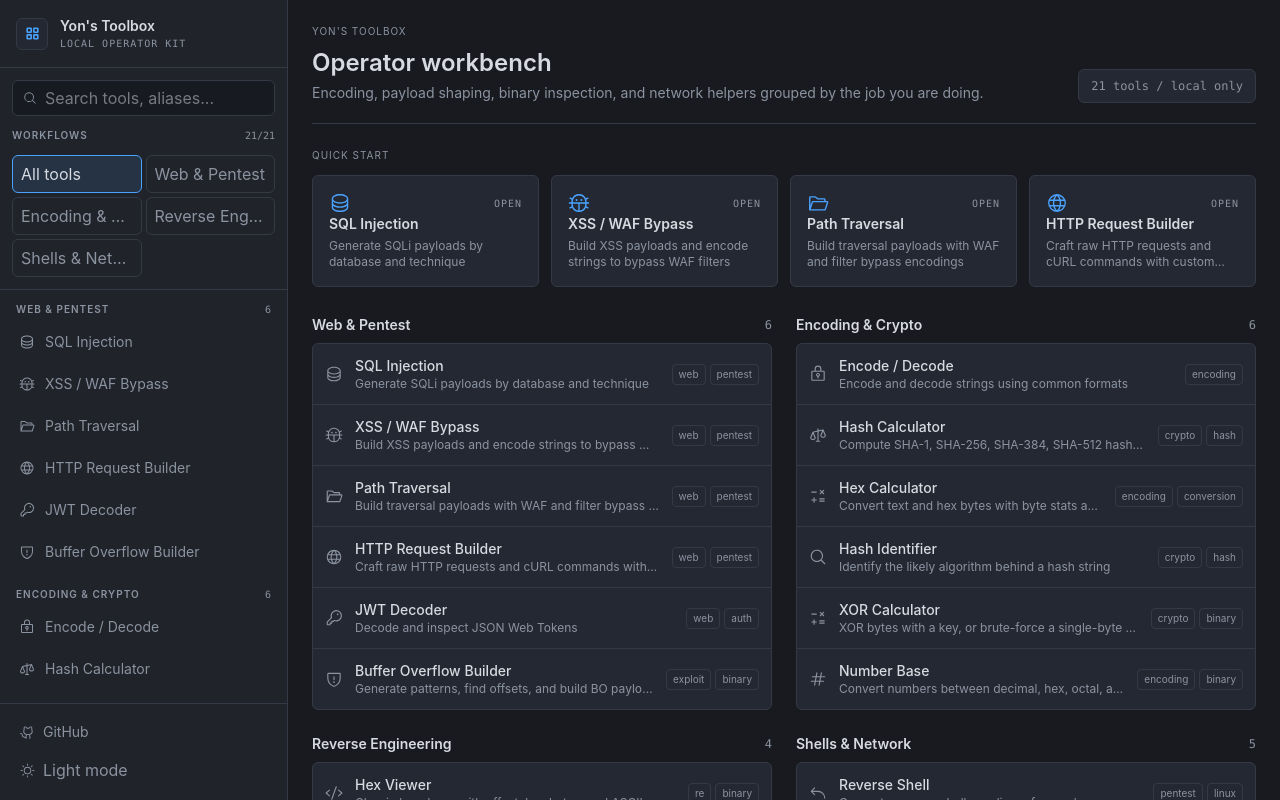
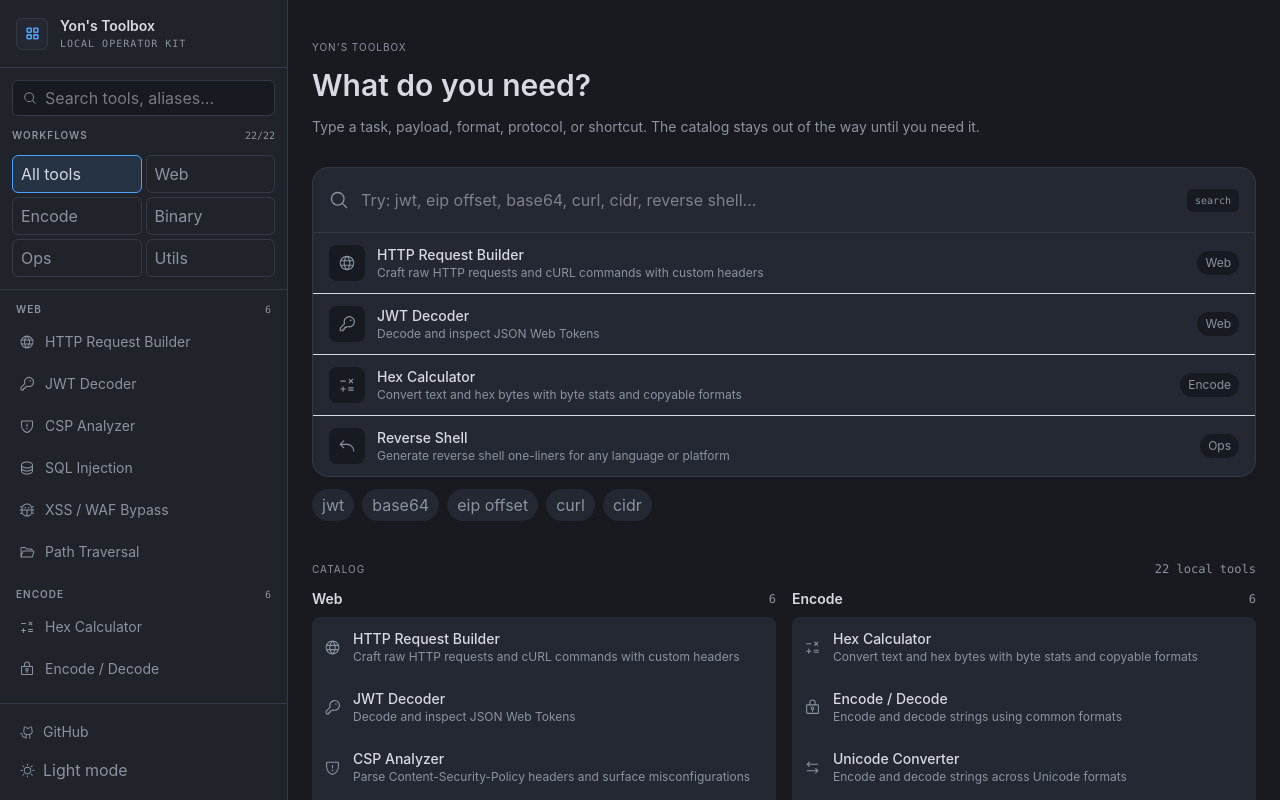
Before and after one commit to YonLiud/web-re-toolbox, a React (Vite) app: page / in a window 1280 px wide. Built offline with nearby package versions, Linux system fonts and the light colour scheme.

Commit message:
Refine toolbox catalog search

```diff
--- a/src/pages/Home.tsx
+++ b/src/pages/Home.tsx
@@ -1,82 +1,118 @@
+import { useMemo, useState } from 'react'
 import { Link } from 'react-router-dom'
+import { MagnifyingGlass } from '@phosphor-icons/react'
 import { toolGroups, tools } from '../tools/registry'
+import { searchTools } from '../tools/search'
 
 export function Home() {
-  const featured = tools.slice(0, 4)
+  const [query, setQuery] = useState('')
+  const featured = tools.filter(tool =>
+    ['hex-calculator', 'http-request', 'jwt-decoder', 'reverse-shell'].includes(tool.meta.slug)
+  )
+  const searchResults = useMemo(() => searchTools(query).slice(0, query.trim() ? 8 : 5), [query])
+  const groupedResults = useMemo(() => {
+    if (query.trim()) return searchResults
+    return featured.map(tool => ({
+      tool,
+      group: toolGroups.find(group => group.tools.includes(tool))?.name ?? '',
+      aliases: [],
+    }))
+  }, [featured, query, searchResults])
 
   return (
-    <div className="min-h-full bg-vs-bg p-6 text-vs-text">
-      <div className="mb-6 border-b border-vs-border pb-5">
+    <div className="min-h-full bg-vs-bg px-6 py-10 pb-14 text-vs-text">
+      <div className="mx-auto w-full max-w-5xl">
+        <section className="mb-10">
           <p className="text-[10px] uppercase tracking-widest text-vs-muted">Yon&apos;s Toolbox</p>
-        <div className="mt-2 flex flex-wrap items-end justify-between gap-4">
-          <div>
-            <h1 className="text-2xl font-semibold">Operator workbench</h1>
-            <p className="mt-1 max-w-2xl text-sm text-vs-muted">
-              Encoding, payload shaping, binary inspection, and network helpers grouped by the job you are doing.
+          <h1 className="mt-3 max-w-2xl text-3xl font-semibold tracking-normal">What do you need?</h1>
+          <p className="mt-3 max-w-2xl text-sm leading-6 text-vs-muted">
+            Type a task, payload, format, protocol, or shortcut. The catalog stays out of the way until you need it.
           </p>
+
+          <div className="mt-7 overflow-hidden rounded-2xl border border-vs-border bg-vs-panel">
+            <div className="flex items-center gap-3 border-b border-vs-border px-4 py-3">
+              <MagnifyingGlass size={20} className="shrink-0 text-vs-muted" />
+              <input
+                autoFocus
+                value={query}
+                onChange={event => setQuery(event.target.value)}
+                placeholder="Try: jwt, eip offset, base64, curl, cidr, reverse shell..."
+                className="h-10 w-full bg-transparent text-base text-vs-text outline-none placeholder:text-vs-muted"
+              />
+              <span className="hidden rounded-md bg-vs-input px-2 py-1 font-mono text-[10px] text-vs-muted sm:block">
+                search
+              </span>
             </div>
-          <div className="rounded-md border border-vs-border bg-vs-panel px-3 py-2 font-mono text-xs text-vs-muted">
-            {tools.length} tools / local only
+
+            <div className="divide-y divide-vs-border">
+              {groupedResults.map(({ tool, group }) => {
+                const Icon = tool.meta.icon
+                return (
+                  <Link
+                    key={tool.meta.slug}
+                    to={`/${tool.meta.slug}`}
+                    className="group flex items-center gap-3 px-4 py-3 transition-colors hover:bg-vs-hover"
+                  >
+                    <span className="grid size-9 shrink-0 place-items-center rounded-lg bg-vs-input text-vs-muted group-hover:text-vs-accent">
+                      <Icon size={18} />
+                    </span>
+                    <span className="min-w-0 flex-1">
+                      <span className="block truncate text-sm font-medium text-vs-text">{tool.meta.name}</span>
+                      <span className="block truncate text-xs text-vs-muted">{tool.meta.description}</span>
+                    </span>
+                    <span className="hidden rounded-full bg-vs-input px-2 py-1 text-xs text-vs-muted sm:block">
+                      {group}
+                    </span>
+                  </Link>
+                )
+              })}
+              {groupedResults.length === 0 && (
+                <div className="px-4 py-8 text-center text-sm text-vs-muted">
+                  No matching tools.
                 </div>
+              )}
             </div>
           </div>
 
-      <section className="mb-7">
-        <div className="mb-3 flex items-center justify-between">
-          <p className="text-[10px] uppercase tracking-widest text-vs-muted">Quick start</p>
-        </div>
-        <div className="grid gap-3 sm:grid-cols-2 xl:grid-cols-4">
-          {featured.map(({ meta }) => {
-            const Icon = meta.icon
-            return (
-              <Link
-                key={meta.slug}
-                to={`/${meta.slug}`}
-                className="group flex min-h-28 flex-col justify-between rounded-md border border-vs-border bg-vs-panel p-4 transition-colors hover:border-vs-accent hover:bg-vs-hover"
+          <div className="mt-3 flex flex-wrap gap-2">
+            {['jwt', 'base64', 'eip offset', 'curl', 'cidr'].map(example => (
+              <button
+                key={example}
+                type="button"
+                onClick={() => setQuery(example)}
+                className="rounded-full bg-vs-panel px-2.5 py-1 text-xs text-vs-muted transition-colors hover:bg-vs-hover hover:text-vs-text"
               >
-                <div className="flex items-center justify-between gap-3">
-                  <Icon size={22} className="text-vs-accent" />
-                  <span className="font-mono text-[10px] uppercase tracking-widest text-vs-muted group-hover:text-vs-text">
-                    open
-                  </span>
-                </div>
-                <div>
-                  <p className="text-sm font-semibold">{meta.name}</p>
-                  <p className="mt-1 line-clamp-2 text-xs text-vs-muted">{meta.description}</p>
-                </div>
-              </Link>
-            )
-          })}
+                {example}
+              </button>
+            ))}
           </div>
         </section>
 
-      <div className="grid gap-6 xl:grid-cols-2">
+        <section>
+          <div className="mb-3 flex items-center justify-between">
+            <p className="text-[10px] uppercase tracking-widest text-vs-muted">Catalog</p>
+            <span className="font-mono text-xs text-vs-muted">{tools.length} local tools</span>
+          </div>
+          <div className="grid gap-4 xl:grid-cols-2">
           {toolGroups.map(group => (
             <section key={group.name} className="min-w-0">
               <div className="mb-2 flex items-center justify-between">
                 <h2 className="text-sm font-semibold">{group.name}</h2>
                 <span className="font-mono text-xs text-vs-muted">{group.tools.length}</span>
               </div>
-            <div className="overflow-hidden rounded-md border border-vs-border bg-vs-panel">
+              <div className="overflow-hidden rounded-lg bg-vs-panel">
                 {group.tools.map(({ meta }) => {
                   const Icon = meta.icon
                   return (
                     <Link
                       key={meta.slug}
                       to={`/${meta.slug}`}
-                    className="flex items-center gap-3 border-b border-vs-border px-3 py-3 transition-colors last:border-b-0 hover:bg-vs-hover"
+                      className="flex items-center gap-3 px-3 py-3 transition-colors hover:bg-vs-hover"
                     >
-                    <Icon size={18} className="shrink-0 text-vs-muted" />
+                      <Icon size={17} className="shrink-0 text-vs-muted" />
                       <div className="min-w-0 flex-1">
                         <p className="truncate text-sm font-medium">{meta.name}</p>
                         <p className="truncate text-xs text-vs-muted">{meta.description}</p>
-                    </div>
-                    <div className="hidden shrink-0 flex-wrap justify-end gap-1 sm:flex">
-                      {meta.tags.slice(0, 2).map(tag => (
-                        <span key={tag} className="rounded border border-vs-border px-1.5 py-0.5 text-[10px] text-vs-muted">
-                          {tag}
-                        </span>
-                      ))}
                       </div>
                     </Link>
                   )
@@ -85,6 +121,8 @@ export function Home() {
             </section>
           ))}
           </div>
+        </section>
+      </div>
     </div>
   )
 }
--- a/src/tools/registry.ts
+++ b/src/tools/registry.ts
@@ -13,6 +13,7 @@ import BitwiseCalculator from './bitwise-calculator'
 import RegexTester from './regex-tester'
 import HexViewer from './hex-viewer'
 import HexCalculator from './hex-calculator'
+import CSPAnalyzer from './csp-analyzer'
 import PathTraversal from './path-traversal'
 import XSSEncoder from './xss-encoder'
 import HttpRequest from './http-request'
@@ -28,20 +29,24 @@ export interface ToolGroup {
 
 export const toolGroups: ToolGroup[] = [
   {
-    name: 'Web & Pentest',
-    tools: [SQLi, XSSEncoder, PathTraversal, HttpRequest, JWTDecoder, BufferOverflow],
+    name: 'Web',
+    tools: [HttpRequest, JWTDecoder, CSPAnalyzer, SQLi, XSSEncoder, PathTraversal],
   },
   {
-    name: 'Encoding & Crypto',
-    tools: [EncodeDecode, HashCalculator, HexCalculator, HashIdentifier, XORCalculator, NumberBase],
+    name: 'Encode',
+    tools: [HexCalculator, EncodeDecode, StringConverter, NumberBase, HashCalculator, HashIdentifier],
   },
   {
-    name: 'Reverse Engineering',
-    tools: [HexViewer, StringTable, StringConverter, BitwiseCalculator],
+    name: 'Binary',
+    tools: [HexViewer, XORCalculator, BitwiseCalculator, BufferOverflow, StringTable],
   },
   {
-    name: 'Shells & Network',
-    tools: [ReverseShell, ShellUpgrade, IPSubnet, UnixPermissions, RegexTester],
+    name: 'Ops',
+    tools: [ReverseShell, ShellUpgrade, IPSubnet],
+  },
+  {
+    name: 'Utils',
+    tools: [RegexTester, UnixPermissions],
   },
 ]
 
--- /dev/null
+++ b/src/tools/search.ts
@@ -0,0 +1,61 @@
+import Fuse from 'fuse.js'
+import { toolGroups } from './registry'
+import type { Tool } from './types'
+
+export interface SearchDoc {
+  tool: Tool
+  group: string
+  aliases: string[]
+}
+
+export const SEARCH_ALIASES: Record<string, string[]> = {
+  'jwt-decoder': ['jwt', 'token', 'bearer', 'claims', 'auth', 'json web token'],
+  'encode-decode': ['base64', 'urlencode', 'urldecode', 'percent encode', 'decode', 'encode'],
+  'hex-calculator': ['hex', 'bytes', 'ascii', 'utf8', 'utf-8', 'decimal', 'binary', 'byte inspector'],
+  'hex-viewer': ['hexdump', 'hex dump', 'offset', 'ascii panel', 'binary view'],
+  'buffer-overflow': ['bo', 'bof', 'overflow', 'eip', 'rip', 'offset', 'cyclic', 'pattern', 'shellcode', 'nop'],
+  'reverse-shell': ['rev shell', 'revshell', 'listener', 'netcat', 'nc', 'payload'],
+  'shell-upgrade': ['tty', 'pty', 'stty', 'interactive shell', 'upgrade shell', 'rlwrap', 'socat'],
+  'ip-subnet': ['cidr', 'subnet', 'mask', 'netmask', 'network', 'broadcast', 'hosts'],
+  'http-request': ['curl', 'raw http', 'headers', 'request', 'method', 'body'],
+  'xss-encoder': ['xss', 'waf', 'bypass', 'html encode', 'javascript', 'payload'],
+  'path-traversal': ['lfi', 'rfi', 'directory traversal', 'dot dot slash', 'etc passwd'],
+  sqli: ['sql', 'sql injection', 'union', 'blind', 'time based', 'database'],
+  'hash-calculator': ['sha', 'sha256', 'sha1', 'digest', 'crypto hash'],
+  'hash-identifier': ['identify hash', 'md5', 'ntlm', 'bcrypt', 'argon2'],
+  'xor-calculator': ['xor', 'single byte', 'bruteforce', 'brute force', 'key'],
+  'number-base': ['base convert', 'decimal', 'hexadecimal', 'octal', 'binary'],
+  'bitwise-calculator': ['and', 'or', 'not', 'shift', 'bits', 'bit operations'],
+  'regex-tester': ['regex', 'regexp', 'regular expression', 'pattern match'],
+  'unix-permissions': ['chmod', 'permissions', 'suid', 'sgid', 'sticky', 'octal'],
+  'string-converter': ['unicode', 'codepoint', 'utf16', 'utf32', 'escape'],
+  'string-table': ['index string', 'character index', 'chars', 'positions'],
+  'csp-analyzer': ['content security policy', 'csp', 'headers', 'script src', 'unsafe inline'],
+}
+
+export const searchDocs: SearchDoc[] = toolGroups.flatMap(group =>
+  group.tools.map(tool => ({
+    tool,
+    group: group.name,
+    aliases: SEARCH_ALIASES[tool.meta.slug] ?? [],
+  }))
+)
+
+export const toolSearch = new Fuse(searchDocs, {
+  threshold: 0.38,
+  ignoreLocation: true,
+  minMatchCharLength: 2,
+  keys: [
+    { name: 'tool.meta.name', weight: 0.45 },
+    { name: 'aliases', weight: 0.28 },
+    { name: 'tool.meta.tags', weight: 0.14 },
+    { name: 'group', weight: 0.08 },
+    { name: 'tool.meta.description', weight: 0.05 },
+  ],
+})
+
+export function searchTools(query: string): SearchDoc[] {
+  const q = query.trim()
+  if (!q) return searchDocs
+  return toolSearch.search(q).map(result => result.item)
+}
```
Lines whose indentation alone changed are shown as unchanged.
